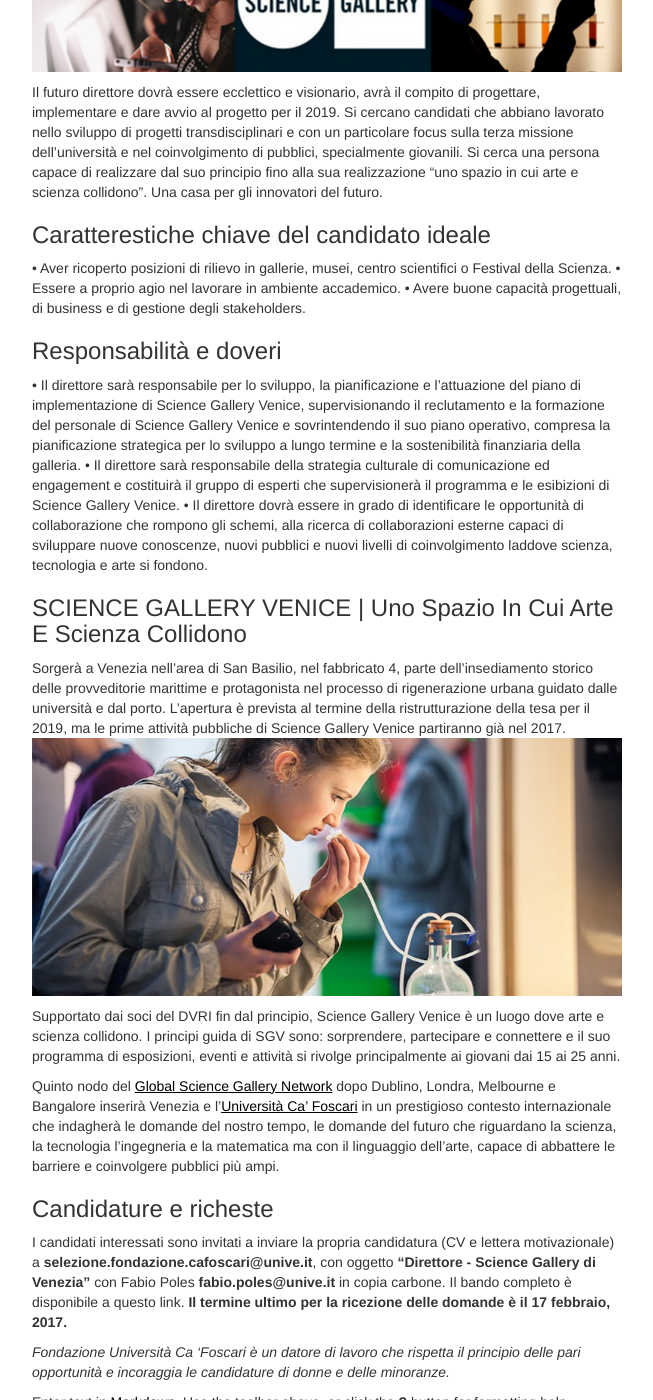
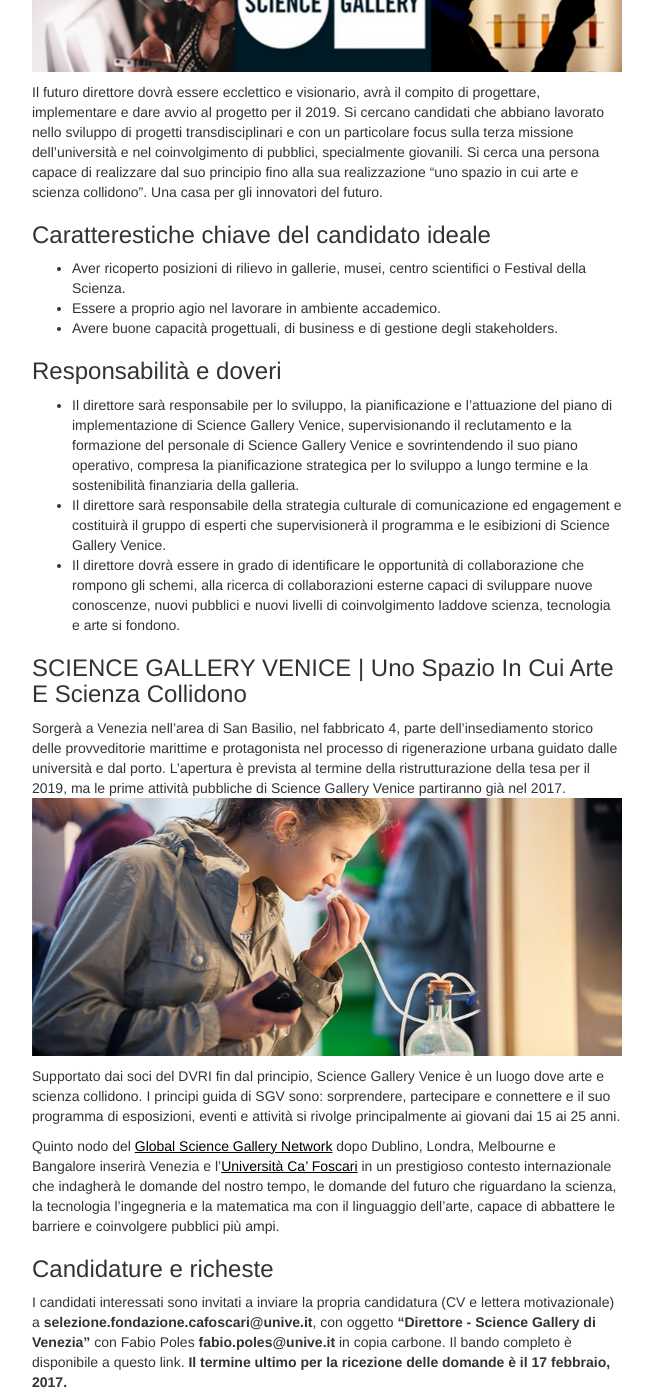
Before and after one commit to simonini/dvri-j-theme, a Jekyll site: the page built from _posts/2017-01-16-sgv_ceo.md, in a window 1280 px wide and 1400 px high, scrolled down 353 px. Shown: the whole window, without its empty margins (313-966 px from the left). Built offline with Jekyll 4.4.1, drawn with Linux system fonts in a browser that asks for light colours; our own code applies the rules of GitHub Pages for plain Markdown files; some of the changed text lies outside the part shown.

Commit message:
Riscritto elenco delle caratteristiche e tolto istruzioni relative al markdown.

```diff
--- a/_posts/2017-01-16-sgv_ceo.md
+++ b/_posts/2017-01-16-sgv_ceo.md
@@ -6,13 +6,16 @@
 Il futuro direttore dovrà essere ecclettico e visionario, avrà il compito di progettare, implementare e dare avvio al progetto per il 2019. Si cercano candidati che abbiano lavorato nello sviluppo di progetti transdisciplinari e con un particolare focus sulla terza missione dell’università e nel coinvolgimento di pubblici, specialmente giovanili. Si cerca una persona capace di realizzare dal suo principio fino alla sua realizzazione “uno spazio in cui arte e scienza collidono”. Una casa per gli innovatori del futuro.
 
 ### Caratterestiche chiave del candidato ideale
-•	Aver ricoperto posizioni di rilievo in gallerie, musei, centro scientifici o Festival della Scienza.
-•	Essere a proprio agio nel lavorare in ambiente accademico.
-•	Avere buone capacità progettuali, di business e di gestione degli stakeholders.
+
+-	Aver ricoperto posizioni di rilievo in gallerie, musei, centro scientifici o Festival della Scienza.
+-	Essere a proprio agio nel lavorare in ambiente accademico.
+-	Avere buone capacità progettuali, di business e di gestione degli stakeholders.
+
 ### Responsabilità e doveri
-•	Il direttore sarà responsabile per lo sviluppo, la pianificazione e l'attuazione del piano di implementazione di Science Gallery Venice, supervisionando il reclutamento e la formazione del personale di Science Gallery Venice e sovrintendendo il  suo piano operativo, compresa la pianificazione strategica per lo sviluppo a lungo termine e la sostenibilità finanziaria della galleria.
-•	Il direttore sarà responsabile della strategia culturale di comunicazione ed engagement e costituirà il gruppo di esperti che supervisionerà il programma e le esibizioni di Science Gallery Venice.
-•	Il direttore dovrà essere in grado di identificare le opportunità di collaborazione che rompono gli schemi, alla ricerca di collaborazioni esterne capaci di sviluppare nuove conoscenze, nuovi pubblici e nuovi livelli di coinvolgimento laddove scienza, tecnologia e arte si fondono.
+
+-	Il direttore sarà responsabile per lo sviluppo, la pianificazione e l'attuazione del piano di implementazione di Science Gallery Venice, supervisionando il reclutamento e la formazione del personale di Science Gallery Venice e sovrintendendo il  suo piano operativo, compresa la pianificazione strategica per lo sviluppo a lungo termine e la sostenibilità finanziaria della galleria.
+-	Il direttore sarà responsabile della strategia culturale di comunicazione ed engagement e costituirà il gruppo di esperti che supervisionerà il programma e le esibizioni di Science Gallery Venice.
+-	Il direttore dovrà essere in grado di identificare le opportunità di collaborazione che rompono gli schemi, alla ricerca di collaborazioni esterne capaci di sviluppare nuove conoscenze, nuovi pubblici e nuovi livelli di coinvolgimento laddove scienza, tecnologia e arte si fondono.
 
 ### SCIENCE GALLERY VENICE | Uno Spazio In Cui Arte E Scienza Collidono
 Sorgerà a Venezia nell’area di San Basilio, nel fabbricato 4, parte dell’insediamento storico delle provveditorie marittime e protagonista nel processo di rigenerazione urbana guidato dalle università e dal porto. L’apertura è prevista al termine della ristrutturazione della tesa per il 2019, ma le prime attività pubbliche di Science Gallery Venice partiranno già nel 2017.
@@ -28,8 +31,3 @@
 **Il termine ultimo per la ricezione delle domande è il 17 febbraio, 2017.**
 
 _Fondazione Università Ca 'Foscari è un datore di lavoro che rispetta il principio delle pari opportunità e incoraggia le candidature di donne e delle minoranze._
-
-
-
-
-Enter text in [Markdown](http://daringfireball.net/projects/markdown/). Use the toolbar above, or click the **?** button for formatting help.
```
